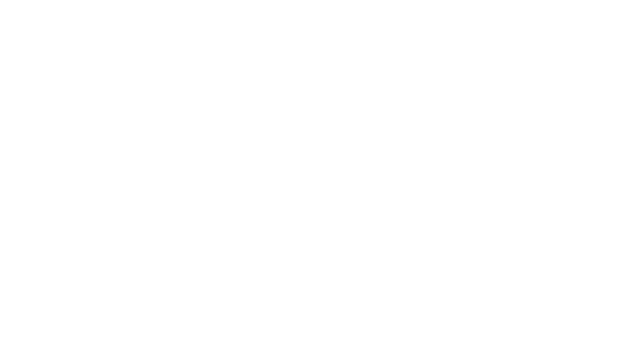
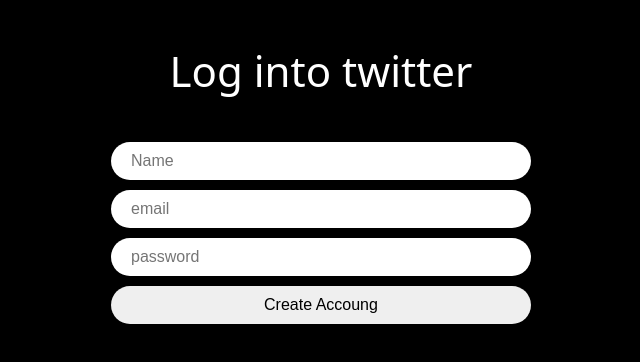
Before and after one commit to lain-alice/firebase-nomad-coder, a React (Vite) app: page /create-account in a window 1280 px wide. Shown: the top 362 px of the page, without its empty margins (319-959 px from the left). Built offline with nearby package versions, Linux system fonts and the light colour scheme.

Commit message:
feat:create-account 구현중

```diff
--- a/package.json
+++ b/package.json
@@ -11,6 +11,7 @@
   },
   "dependencies": {
     "@types/styled-components": "^5.1.34",
+    "firebase": "10.1.0",
     "react": "^18.2.0",
     "react-dom": "^18.2.0",
     "react-router-dom": "6.14.2",
--- a/src/App.tsx
+++ b/src/App.tsx
@@ -1,5 +1,90 @@
+import { useState, useEffect } from "react";
+import { createBrowserRouter, RouterProvider } from "react-router-dom";
+import Layout from "./components/layout";
+import Home from "./routes/home";
+import Profile from "./routes/profile";
+import Login from "./routes/login";
+import CreateAccount from "./routes/create-account";
+import styled, { createGlobalStyle } from "styled-components";
+import reset from "styled-reset";
+import LoadingScreen from "./components/loading-screen";
+import { auth } from "./firebase";
+
+const router = createBrowserRouter([
+  {
+    path: "/",
+    element: <Layout />,
+    children: [
+      {
+        path: "",
+        element: <Home />,
+      },
+      // layout과 Home이 모든 경로와 연결된다
+      {
+        path: "profile",
+        element: <Profile />,
+        // /profile 경로에 가면 layout과 profile이 차례로 나온다
+        // Home, Profile은 Layout 내부에서 렌더링됨
+      },
+    ],
+  },
+
+  // 로그인, 계정만들기 route가 Layout 안에 안 들어갔으면 좋겠다?
+  // Layout은 이미 로그인한 유저만 사용하도록
+  {
+    path: "/login",
+    element: <Login />,
+  },
+  {
+    path: "/create-account",
+    element: <CreateAccount />,
+  },
+]);
+
+const GlobalStyles = createGlobalStyle`
+  ${reset};
+
+  *{
+    box-sizing: border-box;
+  }
+
+  body{
+    background-color: #000;
+    color: #fff;
+    font-family: system-ui, -apple-system, BlinkMacSystemFont, 'Segoe UI', Roboto, Oxygen, Ubuntu, Cantarell, 'Open Sans', 'Helvetica Neue', sans-serif
+  }
+`;
+
+const Wrapper = styled.div`
+  height: 100vh;
+  display: flex;
+  justify-content: center;
+  align-items: center;
+`;
+
 function App() {
-  return <></>;
+  const [isLoading, setLoading] = useState(true);
+  const init = async () => {
+    await auth.authStateReady();
+    // 최초 인증상태 완료될 때 실행되는 Promise를 return
+    // firebase가 쿠키, 토큰 읽고 백엔드와 소통해서 로그인여부 확인할 때까지 기다림
+    setLoading(false);
+    // setTimeout(() => setIsLoading(false), 2000);
+    // 실제로 Firebase 로딩 빠름, 2초동안 볼 일 없음
+  };
+
+  useEffect(() => {
+    init();
+  }, []);
+
+  // 사용자에게 로딩 화면 표시
+
+  return (
+    <Wrapper>
+      <GlobalStyles />
+      {isLoading ? <LoadingScreen /> : <RouterProvider router={router} />}
+    </Wrapper>
+  );
 }
 
 export default App;
--- /dev/null
+++ b/src/components/layout.tsx
@@ -0,0 +1,12 @@
+import { Outlet } from "react-router-dom";
+// layout 다음에 Home 나옴, 모든 페이지에 layout 적용
+
+export default function Layout() {
+  return (
+    <>
+      <h2>layout</h2>
+      <Outlet />
+      {/* 경로가 /profile이면 Outlet 컴포넌트가 Profile로 대체됨 */}
+    </>
+  );
+}
--- /dev/null
+++ b/src/components/loading-screen.tsx
@@ -0,0 +1,20 @@
+import { styled } from "styled-components";
+
+const Wrapper = styled.div`
+  height: 100vh;
+  display: flex;
+  justify-content: center;
+  align-items: center;
+`;
+
+const Text = styled.span`
+  font-size: 24px;
+`;
+
+export default function LoadingScreen() {
+  return (
+    <Wrapper>
+      <Text>Loading...</Text>
+    </Wrapper>
+  );
+}
--- /dev/null
+++ b/src/firebase.ts
@@ -0,0 +1,17 @@
+import { initializeApp } from "firebase/app";
+import { getAuth } from "firebase/auth";
+
+const firebaseConfig = {
+  apiKey: "AIzaSyCAxPj7PB1aTa3R8-YHcpnA8bR-su9x3M0",
+  authDomain: "nwitter-reloaded-7fc1e.firebaseapp.com",
+  projectId: "nwitter-reloaded-7fc1e",
+  storageBucket: "nwitter-reloaded-7fc1e.appspot.com",
+  messagingSenderId: "835599846646",
+  appId: "1:835599846646:web:92becb3eab6174fd5070d7",
+};
+
+// Initialize Firebase
+const app = initializeApp(firebaseConfig);
+// apiKey 등 포함된 config 개체로 app을 생성
+export const auth = getAuth(app);
+// app에 대한 인증을 사용하고 싶다
--- /dev/null
+++ b/src/routes/create-account.tsx
@@ -0,0 +1,118 @@
+import { useState } from "react";
+import styled from "styled-components";
+
+const Wrapper = styled.div`
+  height: 100%;
+  display: flex;
+  flex-direction: column;
+  align-items: center;
+  width: 420px;
+  padding: 50px 0px;
+`;
+
+const Title = styled.h1`
+  font-size: 42px;
+`;
+
+const Form = styled.form`
+  margin-top: 50px;
+  display: flex;
+  flex-direction: column;
+  width: 100%;
+  gap: 10px;
+`;
+
+const Input = styled.input`
+  padding: 10px 20px;
+  border-radius: 50px;
+  border: none;
+  width: 100%;
+  font-size: 16px;
+  &[type="submit"] {
+    cursor: pointer;
+    &:hover {
+      opacity: 0.8;
+    }
+  }
+`;
+
+const Error = styled.span`
+  color: tomato;
+  text-align: center;
+  font-weight: 600;
+`;
+
+export default function CreateAccount() {
+  const [isLoading, setLoading] = useState(false);
+  const [name, setName] = useState("");
+  const [email, setEmail] = useState("");
+  const [password, setPassword] = useState("");
+  // input당 state 4개 별로다...
+  const [error, setError] = useState("");
+
+  const onChange = (e: React.ChangeEvent<HTMLInputElement>) => {
+    const {
+      target: { name, value },
+    } = e;
+    // if(target.name)
+    if (name === "name") {
+      setName(value);
+    } else if (name === "email") {
+      setEmail(value);
+    } else if (name === "password") {
+      setPassword(value);
+    }
+  };
+
+  const onSubmit = (e: React.FormEvent<HTMLFormElement>) => {
+    e.preventDefault(); // 새로고침 x
+    try {
+      // create an account
+      // set the name of user
+      // redirect to the home page
+    } catch (e) {
+      // error
+    } finally {
+      setLoading(false);
+    }
+
+    console.log(name, email, password);
+  };
+
+  return (
+    <Wrapper>
+      <Title>Log into twitter</Title>
+      <Form onSubmit={onSubmit}>
+        <Input
+          name="name"
+          value={name}
+          placeholder="Name"
+          type="text"
+          onChange={onChange}
+          required
+        />
+        <Input
+          name="email"
+          value={email}
+          placeholder="email"
+          type="email"
+          onChange={onChange}
+          required
+        />
+        <Input
+          name="password"
+          value={password}
+          placeholder="password"
+          type="password"
+          onChange={onChange}
+          required
+        />
+        <Input
+          type="submit"
+          value={isLoading ? "Loading..." : "Create Accoung"}
+        />
+      </Form>
+      {error !== "" ? <Error>{error}</Error> : null}
+    </Wrapper>
+  );
+}
--- /dev/null
+++ b/src/routes/home.tsx
@@ -0,0 +1,3 @@
+export default function Home() {
+  return <h1> Home! </h1>;
+}
--- /dev/null
+++ b/src/routes/login.tsx
@@ -0,0 +1,3 @@
+export default function Login() {
+  return <h1>login</h1>;
+}
--- /dev/null
+++ b/src/routes/profile.tsx
@@ -0,0 +1,3 @@
+export default function Home() {
+  return <h1> Profile </h1>;
+}
```
Also changed, not shown: 1 other file (tests, documents, lock files or other folders).
